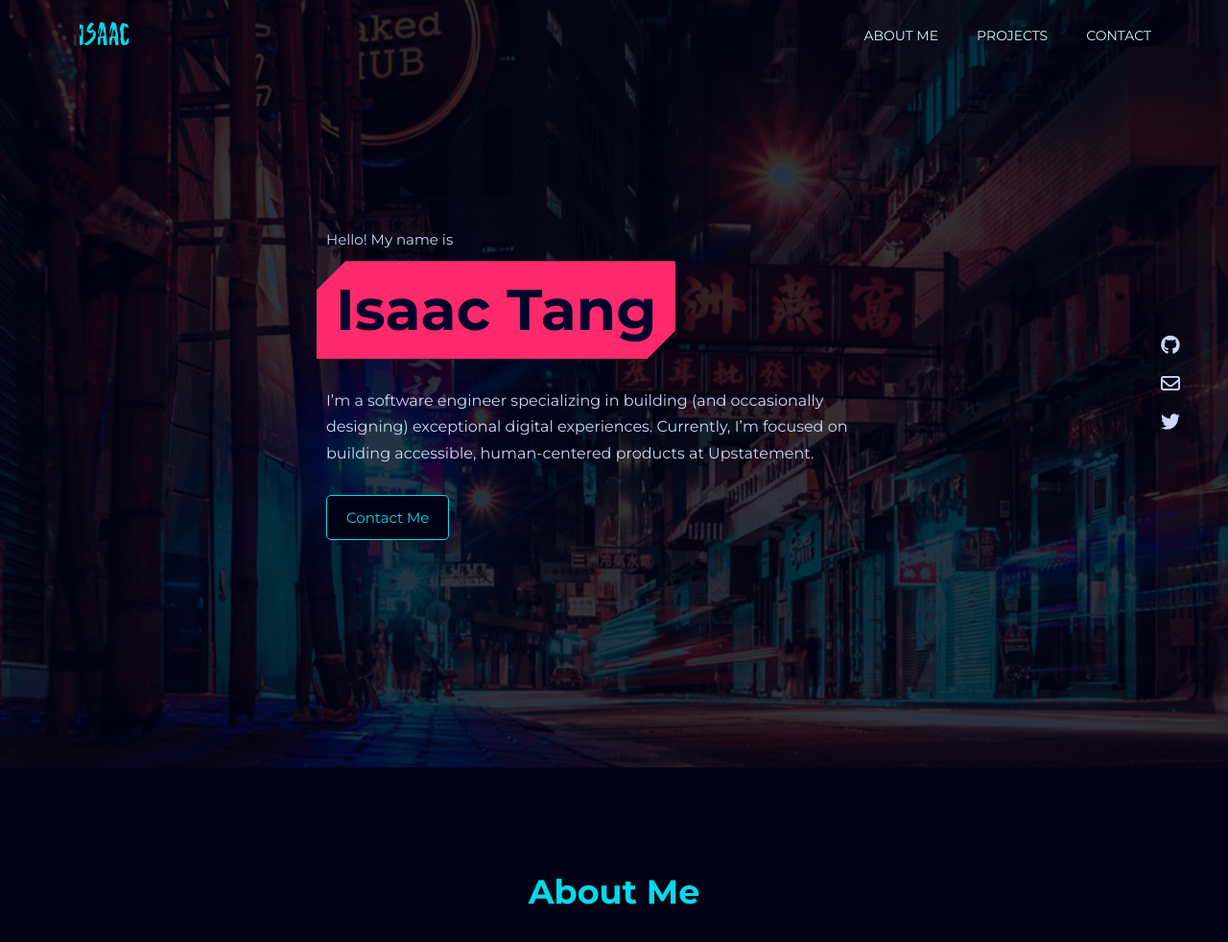
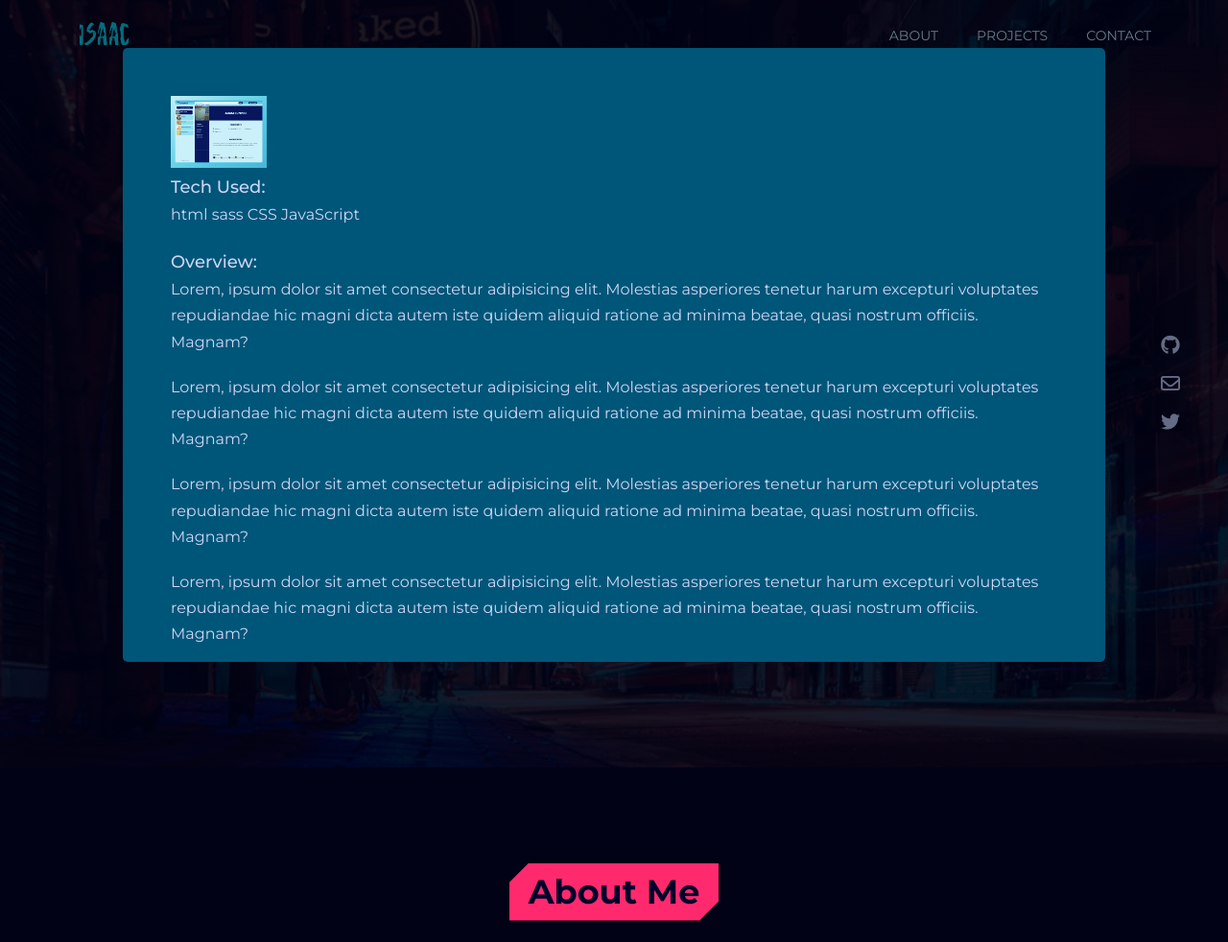
Before and after one commit to Isaactangky/portfolio, a website: page index.html in a window 1280 px wide. Shown: the top 982 px of the page at 96% size. Drawn offline with Linux system fonts and the light colour scheme.

Commit message:
add popup for project details, js script for smooth scrolling, popup hide and show, heading-2 animation

```diff
--- a/index.html
+++ b/index.html
@@ -23,12 +23,20 @@
     <div class="nav-container">
       <nav class="nav">
         <div class="nav__logo">
-          <img src="img/logo2.png" alt="logo" />
+          <a href="#">
+            <img src="img/logo2.png" alt="logo" />
+          </a>
         </div>
         <ul class="nav__links">
-          <li class="nav__item"><a href="#" class="nav__link">About Me</a></li>
-          <li class="nav__item"><a href="#" class="nav__link">Projects</a></li>
-          <li class="nav__item"><a href="#" class="nav__link">Contact</a></li>
+          <li class="nav__item">
+            <a href="#section-about-me" class="nav__link">About</a>
+          </li>
+          <li class="nav__item">
+            <a href="#section-projects" class="nav__link">Projects</a>
+          </li>
+          <li class="nav__item">
+            <a href="#section-contact-me" class="nav__link">Contact</a>
+          </li>
         </ul>
       </nav>
     </div>
@@ -48,7 +56,7 @@
       </header>
       <main class="main-container">
         <!-- ABOUT ME  -->
-        <section class="section-about-me">
+        <section class="section-about-me" id="section-about-me">
           <div class="mb-m flex-center">
             <h2 class="heading-2">About Me</h2>
           </div>
@@ -101,7 +109,7 @@
           </div>
         </section>
         <!-- PROJECTS  -->
-        <section class="section-projects">
+        <section class="section-projects" id="section-projects">
           <h2 class="heading-2 heading-2 projects__heading mb-m">
             Projects I've Built
           </h2>
@@ -119,7 +127,9 @@
                 </p>
               </div>
               <div class="card__buttons">
-                <a href="#" class="btn btn--small">Details</a>
+                <a href="#" class="btn btn--small btn--details" data-popup="1"
+                  >Details</a
+                >
                 <a href="#" class="btn btn--small">Live</a>
                 <a href="#" class="btn btn--small">Code</a>
               </div>
@@ -192,7 +202,7 @@
             >View More</a
           >
         </section>
-        <section class="section-contact-me" id="contact-me">
+        <section class="section-contact-me" id="section-contact-me">
           <div class="mb-l flex-center">
             <h2 class="heading-2">Contact Me</h2>
           </div>
@@ -208,6 +218,62 @@
         </div>
         <div class="legal">Copyright &copy; 2023 Isaac TANG</div>
       </footer>
+      <div class="popup popup--active popup--1">
+        <div class="popup__overlay" data-popup="1"></div>
+        <div class="popup__content">
+          <div class="popup__img">
+            <img src="img/projects-Cocktell-desktop.png" alt="Cocktell image" />
+          </div>
+          <div class="popup__text">
+            <p class="popup__subtitle">Tech Used:</p>
+            <p class="paragraph">html sass CSS JavaScript</p>
+            <p class="popup__subtitle">Overview:</p>
+            <p class="paragraph">
+              Lorem, ipsum dolor sit amet consectetur adipisicing elit.
+              Molestias asperiores tenetur harum excepturi voluptates
+              repudiandae hic magni dicta autem iste quidem aliquid ratione ad
+              minima beatae, quasi nostrum officiis. Magnam?
+            </p>
+            <p class="paragraph">
+              Lorem, ipsum dolor sit amet consectetur adipisicing elit.
+              Molestias asperiores tenetur harum excepturi voluptates
+              repudiandae hic magni dicta autem iste quidem aliquid ratione ad
+              minima beatae, quasi nostrum officiis. Magnam?
+            </p>
+            <p class="paragraph">
+              Lorem, ipsum dolor sit amet consectetur adipisicing elit.
+              Molestias asperiores tenetur harum excepturi voluptates
+              repudiandae hic magni dicta autem iste quidem aliquid ratione ad
+              minima beatae, quasi nostrum officiis. Magnam?
+            </p>
+            <p class="paragraph">
+              Lorem, ipsum dolor sit amet consectetur adipisicing elit.
+              Molestias asperiores tenetur harum excepturi voluptates
+              repudiandae hic magni dicta autem iste quidem aliquid ratione ad
+              minima beatae, quasi nostrum officiis. Magnam?
+            </p>
+            <p class="paragraph">
+              Lorem, ipsum dolor sit amet consectetur adipisicing elit.
+              Molestias asperiores tenetur harum excepturi voluptates
+              repudiandae hic magni dicta autem iste quidem aliquid ratione ad
+              minima beatae, quasi nostrum officiis. Magnam?
+            </p>
+            <p class="paragraph">
+              Lorem, ipsum dolor sit amet consectetur adipisicing elit.
+              Molestias asperiores tenetur harum excepturi voluptates
+              repudiandae hic magni dicta autem iste quidem aliquid ratione ad
+              minima beatae, quasi nostrum officiis. Magnam?
+            </p>
+            <p class="paragraph">
+              Lorem, ipsum dolor sit amet consectetur adipisicing elit.
+              Molestias asperiores tenetur harum excepturi voluptates
+              repudiandae hic magni dicta autem iste quidem aliquid ratione ad
+              minima beatae, quasi nostrum officiis. Magnam?
+            </p>
+          </div>
+        </div>
+      </div>
     </div>
   </body>
+  <script src="/script.js"></script>
 </html>
--- a/sass/base/_base.scss
+++ b/sass/base/_base.scss
@@ -8,6 +8,7 @@
 }
 html {
   font-size: 62.5%;
+  scroll-behavior: smooth;
   @media only screen and (max-width: $bp-l) {
     font-size: 50%;
   }
--- a/sass/base/_typography.scss
+++ b/sass/base/_typography.scss
@@ -65,10 +65,6 @@ body {
 
   &::after {
     content: "";
-    // Hover Effect 1
-    // width: 110%;
-    // height: 100%;
-    // border: 2px solid $color-secondary;
     height: 100%;
     width: 3px;
     background-color: $color-secondary;
@@ -92,24 +88,19 @@ body {
   }
 
   &:hover {
-    // transform: translateY(-2px);
     color: $color-primary-dark-2;
-    // text-shadow: 0.4rem 0.4rem 0rem $color-primary-dark;
   }
   &:hover::after {
-    // Hover Effect 1
-    // transform: translateY(-2px);
-    // box-shadow: 0.4rem 0.4rem 0rem rgba($color-secondary, 0.8);
     transform: scale(1);
     width: calc(100% + 4rem);
   }
-  // &.heading-2--active::after {
-  //   transform: scale(1);
-  //   width: calc(100% + 4rem);
-  // }
-  // &--active {
-  //   color: $color-primary-dark-2;
-  // }
+  &--active {
+    color: $color-primary-dark-2;
+  }
+  &--active::after {
+    transform: scale(1);
+    width: calc(100% + 4rem);
+  }
 }
 
 .paragraph {
--- a/sass/components/_card.scss
+++ b/sass/components/_card.scss
@@ -1,7 +1,7 @@
 .card {
-  height: 43rem;
-  border: 5px solid $color-secondary;
-  border-bottom: 3rem solid $color-secondary;
+  // height: 43rem;
+  border: 5px solid $color-primary-dark;
+  border-bottom: 3rem solid $color-primary-dark;
 
   overflow: hidden;
   // box-shadow: 1rem 1rem 0rem rgba($color-secondary, 0.5);
@@ -67,16 +67,19 @@
   }
   &__heading {
     // letter-spacing: 1px;
-    background-color: $color-primary;
-    color: $color-white;
+    background-color: $color-yellow;
+    color: $color-primary-dark;
     text-align: right;
     font-size: 2rem;
     // color: $color-primary;
     font-weight: 500;
+    line-height: 1;
     margin-bottom: 1rem;
     padding: 1rem 2rem;
   }
   &__techs {
+    padding: 1rem 2rem;
+
     text-transform: uppercase;
     font-size: 1.2rem;
     font-weight: 300;
@@ -87,6 +90,7 @@
     margin-bottom: 0.5rem;
   }
   &__descriptions {
+    padding: 0rem 2rem 1rem;
   }
   &__buttons {
     height: 10rem;
--- /dev/null
+++ b/sass/components/_popup.scss
@@ -0,0 +1,50 @@
+.popup {
+  position: fixed;
+  left: 0;
+  top: 0;
+  height: 100vh;
+  width: 100%;
+  z-index: 10000;
+  // background-color: blanchedalmond;
+  opacity: 0;
+  visibility: hidden;
+  &--active {
+    opacity: 1;
+    visibility: visible;
+  }
+
+  &--active &__content {
+    transform: scale(1);
+  }
+  &__overlay {
+    width: 100%;
+    height: 100vh;
+    background-color: rgba($color-black, 0.5);
+    position: fixed;
+    left: 0;
+    top: 0;
+    z-index: 10001;
+  }
+  &__content {
+    border-radius: 5px;
+    padding: 5rem;
+    width: 80%;
+    height: 80vh;
+    position: relative;
+    z-index: 999999;
+    margin: 5rem auto;
+    background-color: $color-primary-dark;
+    overflow: scroll;
+    transition: all 0.3s;
+    transform: scale(0.5);
+  }
+  &__img {
+    img {
+      width: 10rem;
+    }
+  }
+  &__subtitle {
+    font-size: 1.8rem;
+    font-weight: 500;
+  }
+}
--- a/sass/styles.scss
+++ b/sass/styles.scss
@@ -8,6 +8,7 @@
 
 @import "components/button";
 @import "components/card";
+@import "components/popup";
 
 @import "layout/navbar";
 @import "layout/header";
--- /dev/null
+++ b/script.js
@@ -0,0 +1,52 @@
+///////////////////////////////////////////////////////////
+// Nav SMOOTH Scroll Into View
+
+const navLinks = document.querySelector(".nav__links");
+navLinks.addEventListener("click", function (e) {
+  e.preventDefault(); // same effect can be achieve by using CSS only
+  const target = e.target;
+
+  if (target.classList.contains("nav__link")) {
+    const id = target.getAttribute("href");
+    document.querySelector(id).scrollIntoView({ behavior: "smooth" });
+  }
+});
+
+// POPUP
+const popupOverlay = document.querySelectorAll(".popup__overlay");
+const detailsBtn = document.querySelectorAll(".btn--details");
+
+popupOverlay.forEach((element) => {
+  element.addEventListener("click", (e) => {
+    document
+      .querySelector(`.popup--${e.target.dataset.popup}`)
+      .classList.remove("popup--active");
+  });
+});
+
+detailsBtn.forEach((element) => {
+  element.addEventListener("click", (e) => {
+    e.preventDefault();
+    document
+      .querySelector(`.popup--${e.target.dataset.popup}`)
+      .classList.add("popup--active");
+  });
+});
+
+///////////////////////////////////////////////////////////
+// Heading-2 Animation
+const allHeading2 = document.querySelectorAll(".heading-2");
+const animateHeading2 = function (entries, observer) {
+  const [entry] = entries;
+  if (!entry.isIntersecting) return;
+  entry.target.classList.add("heading-2--active");
+  observer.unobserve(entry.target); // unobserve to reduce js works on the page
+};
+const sectionObserver = new IntersectionObserver(animateHeading2, {
+  root: null,
+  threshold: 0,
+});
+allHeading2.forEach((section) => {
+  // section.classList.('section--hidden');
+  sectionObserver.observe(section);
+});
```
Also changed, not shown: sass/styles.css.
